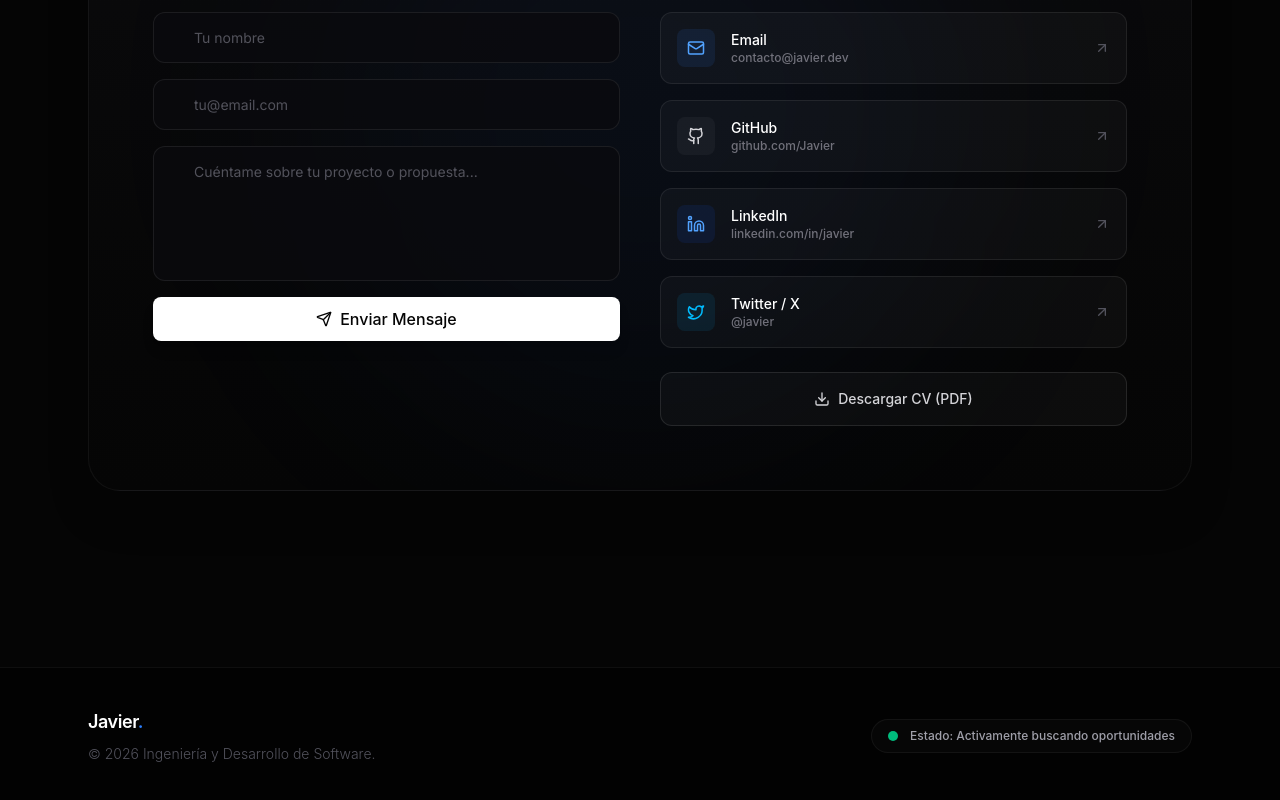
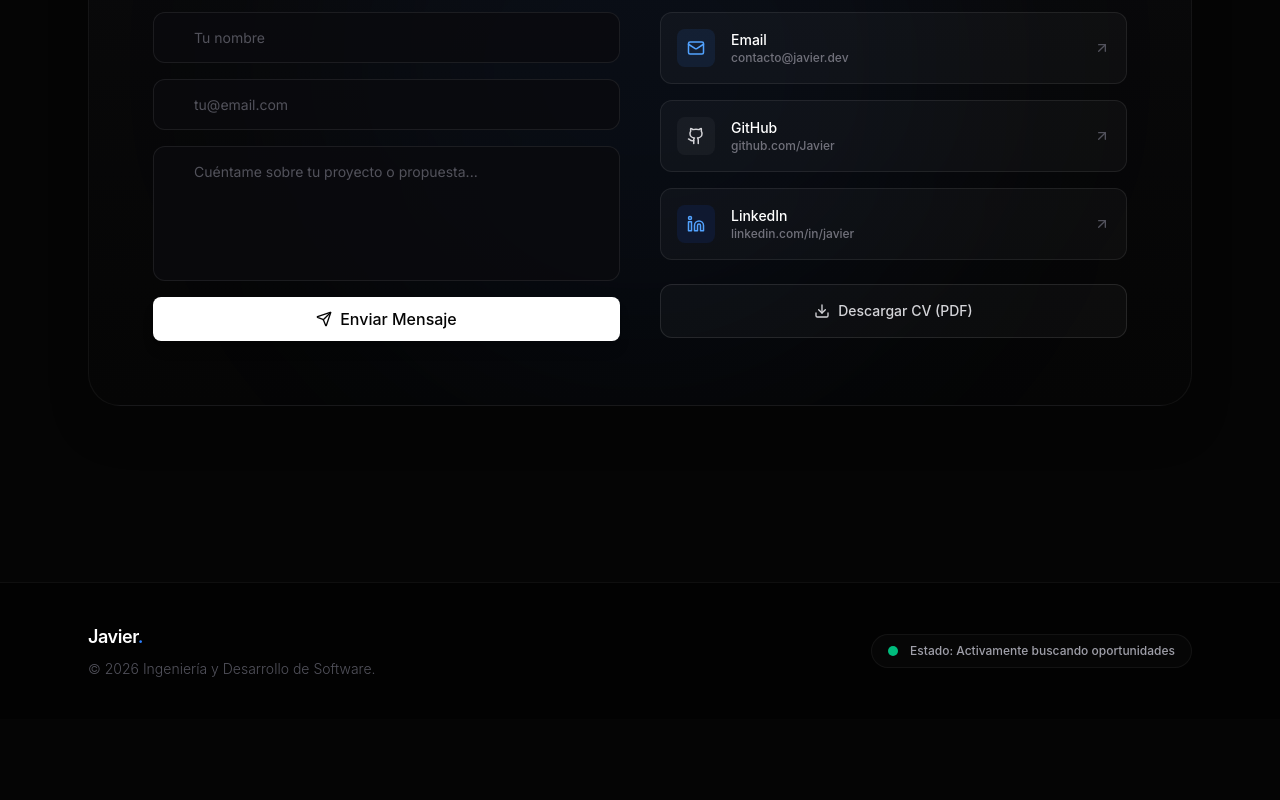
Before and after one commit to Javitax47/Javier_Portfolio, a React (Vite) app: page / in a window 1280 px wide. Shown: the part 6618-7418 px from the top of the page. After the commit the page ends 7337 px from the top, so only its background shows below. Built offline with nearby package versions, Linux system fonts and the light colour scheme.

Commit message:
Contacto de twitter eliminado

```diff
--- a/src/App.jsx
+++ b/src/App.jsx
@@ -13,7 +13,6 @@ import {
   Search,
   Send,
   Download,
-  Twitter,
   ArrowUpRight,
 
   // Categoría: Software & Tech
@@ -701,9 +700,6 @@ export default function App() {
                 <a href="https://github.com/Javier" target="_blank" rel="noopener noreferrer" className="text-zinc-400 hover:text-white transition-colors">
                   <Github size={20} />
                 </a>
-                <a href="https://twitter.com/javier" target="_blank" rel="noopener noreferrer" className="text-zinc-400 hover:text-sky-400 transition-colors">
-                  <Twitter size={20} />
-                </a>
               </div>
             </div>
           </div>
@@ -1048,14 +1044,6 @@ export default function App() {
                       </div>
                       <ArrowUpRight size={16} className="text-zinc-600 group-hover:text-white transition-colors" />
                     </a>
-                    <a href="https://twitter.com/javier" target="_blank" rel="noopener noreferrer" className="flex items-center gap-4 p-4 bg-white/[0.03] border border-white/[0.08] rounded-xl hover:bg-white/[0.06] hover:border-white/[0.15] transition-all group">
-                      <div className="p-2.5 bg-sky-500/10 rounded-lg text-sky-400"><Twitter size={18} /></div>
-                      <div className="flex-grow">
-                        <p className="text-sm font-medium text-white">Twitter / X</p>
-                        <p className="text-xs text-zinc-500">@javier</p>
-                      </div>
-                      <ArrowUpRight size={16} className="text-zinc-600 group-hover:text-white transition-colors" />
-                    </a>
                     <a href="#" download className="flex items-center justify-center gap-2 font-medium text-sm text-zinc-300 bg-white/[0.03] border border-white/[0.1] px-6 py-4 rounded-xl hover:bg-white/[0.08] transition-all mt-2">
                       <Download size={16} /> Descargar CV (PDF)
                     </a>
```
